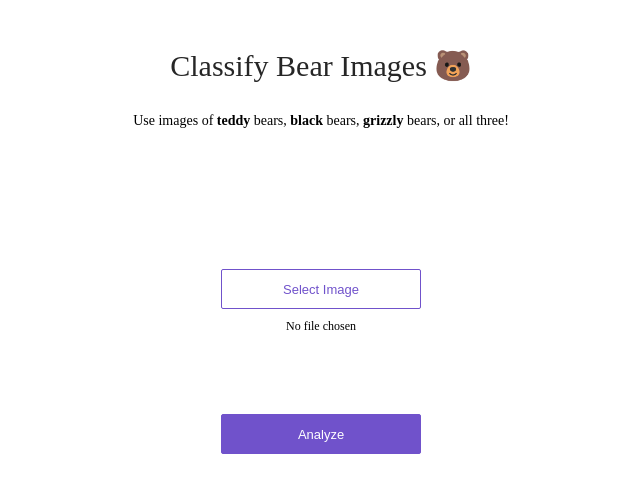
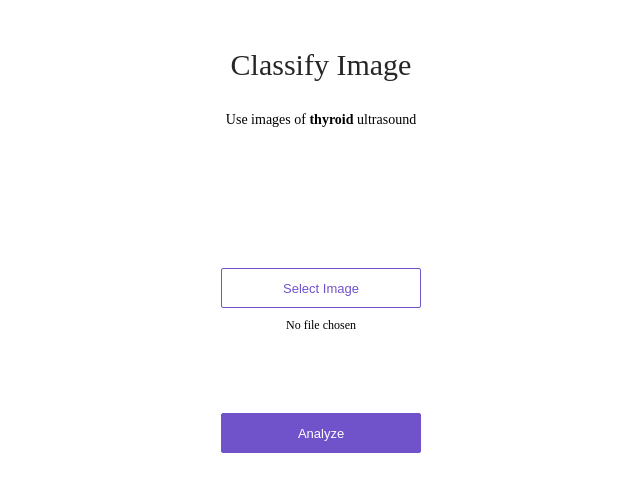
Before and after one commit to johnyquest7/texp2, a plain HTML site: page app/view/index.html in a window 1280 px wide. Shown: the whole page, without its empty margins (319-959 px from the left). Drawn offline with Linux system fonts and the light colour scheme.

Commit message:
updated index

```diff
--- a/app/view/index.html
+++ b/app/view/index.html
@@ -7,10 +7,9 @@
 <body>
 <div>
   <div class='center'>
-    <div class='title'>Classify Bear Images 🐻</div>
+    <div class='title'>Classify Image</div>
     <p>
-      Use images of <strong>teddy</strong> bears, <strong>black</strong> bears, <strong>grizzly</strong> bears, or
-      all three!
+      Use images of <strong>thyroid</strong> ultrasound
     </p>
     <div class='content'>
       <div class='no-display'>
```
